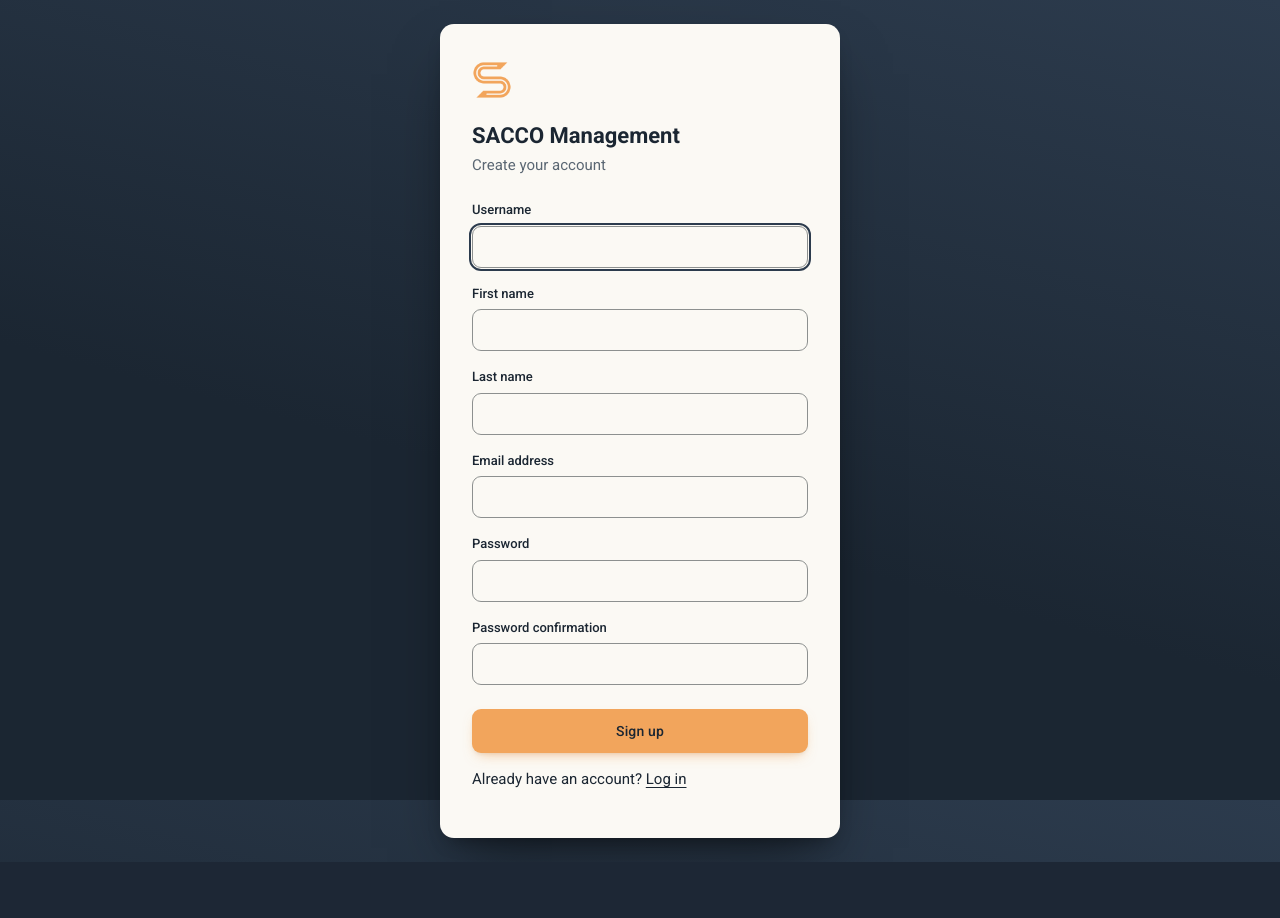
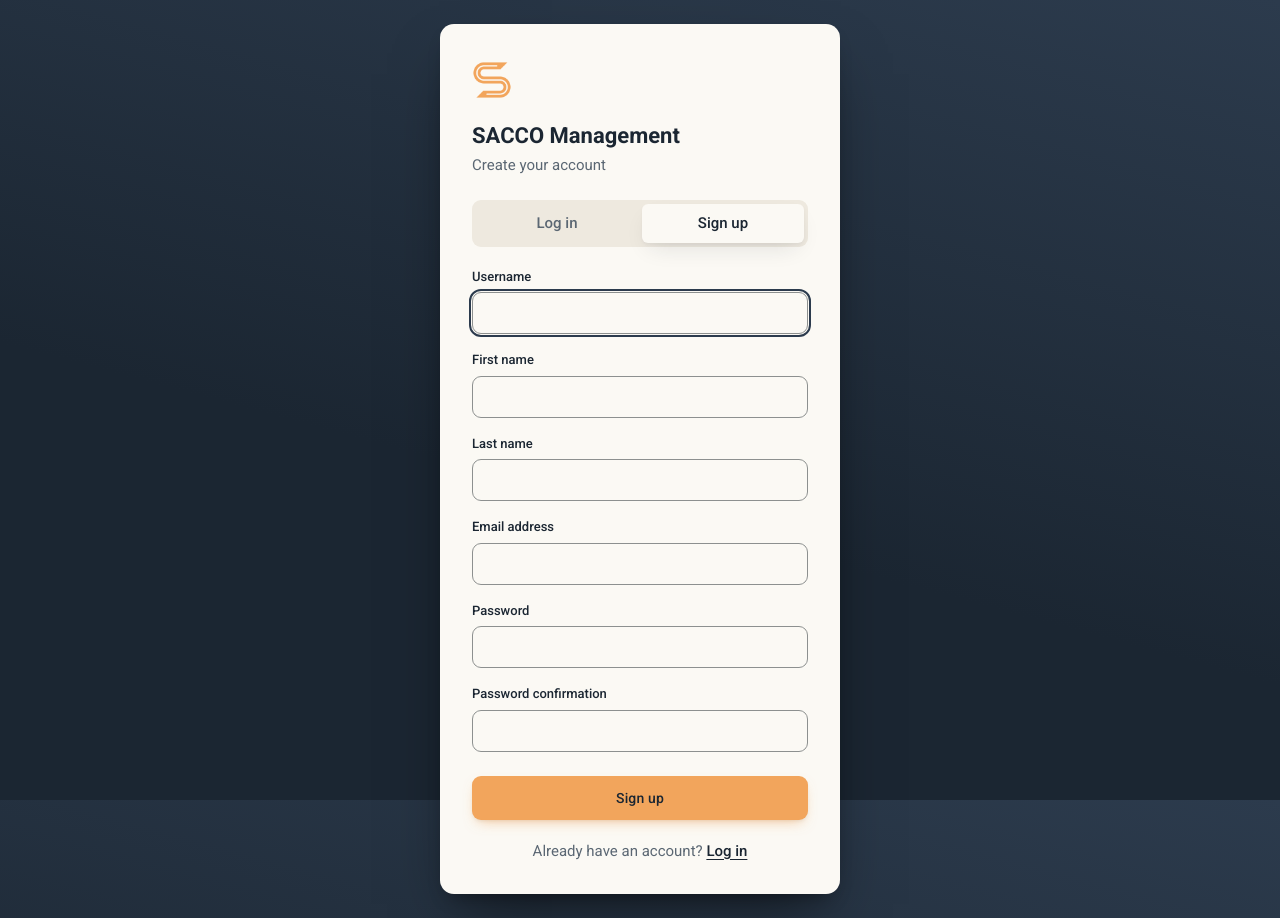
Before and after one commit to Al-Farhan-Seg/sacco-web-app, a Django app: page /sign-up/ in a window 1280 px wide. Before the commit the page ends 862 px from the top, so only its background shows below. Run offline with Django 5.2, Linux system fonts and the light colour scheme.

Commit message:
Share one auth layout between login and sign-up

```diff
--- a/static/css/app.css
+++ b/static/css/app.css
@@ -860,6 +860,42 @@ textarea {
   margin: 0;
 }
 
+.auth-switch {
+  display: grid;
+  grid-template-columns: 1fr 1fr;
+  gap: 4px;
+  padding: 4px;
+  margin: 0 0 20px;
+  border-radius: var(--radius-control);
+  background: var(--palladian);
+}
+
+.auth-switch a {
+  padding: 8px 12px;
+  border-radius: calc(var(--radius-control) - 3px);
+  color: var(--muted);
+  font-weight: 500;
+  text-align: center;
+  text-decoration: none;
+}
+
+.auth-switch a[aria-current="page"] {
+  background: var(--card);
+  color: var(--abyssal);
+  box-shadow: var(--shadow-card);
+}
+
+.auth-foot {
+  margin: 20px 0 0;
+  color: var(--muted);
+  text-align: center;
+}
+
+.auth-foot a {
+  color: var(--abyssal);
+  font-weight: 500;
+}
+
 /* Small screens: the rail becomes a compact bar above the content.
    Brand and log out share the first row; the pages are one sideways-scrolling row. */
 
--- /dev/null
+++ b/templates/auth_base.html
@@ -0,0 +1,25 @@
+{% extends "base.html" %}
+{% load static %}
+
+{% comment %}
+  The centred card shared by the login and sign-up pages. It replaces the sidebar shell
+  from base.html. Each page fills in `title`, `subtitle`, `auth_form` and `auth_foot`.
+{% endcomment %}
+
+{% block body_attrs %} class="auth"{% endblock %}
+
+{% block shell %}
+<main class="auth-card">
+  <img class="brand-logo" src="{% static 'img/logo.png' %}" alt="" width="40" height="40">
+  <h1 class="auth-title">SACCO Management</h1>
+  <p class="auth-sub">{% block subtitle %}{% endblock %}</p>
+
+  <div class="auth-switch" role="group" aria-label="Log in or sign up">
+    <a href="{% url 'login' %}"{% if request.path == "/login/" %} aria-current="page"{% endif %}>Log in</a>
+    <a href="{% url 'sign_up' %}"{% if request.path == "/sign-up/" %} aria-current="page"{% endif %}>Sign up</a>
+  </div>
+
+  {% block auth_form %}{% endblock %}
+  <p class="auth-foot">{% block auth_foot %}{% endblock %}</p>
+</main>
+{% endblock %}
--- a/templates/base.html
+++ b/templates/base.html
@@ -10,7 +10,8 @@
     <link rel="stylesheet" href="https://fonts.googleapis.com/css2?family=Roboto:wght@400;500;700&display=swap">
     <link rel="stylesheet" href="{% static 'css/app.css' %}">
   </head>
-  <body>
+  <body{% block body_attrs %}{% endblock %}>
+    {% block shell %}
     <div class="shell">
       {% include "partials/_sidebar.html" %}
 
@@ -23,6 +24,7 @@
         {% block content %}{% endblock %}
       </main>
     </div>
+    {% endblock %}
 
     {% if messages %}
       <div class="toasts" role="status" aria-live="polite">
--- a/templates/registration/sign_up.html
+++ b/templates/registration/sign_up.html
@@ -1,21 +1,9 @@
-{% load static %}<!doctype html>
-<html lang="en">
-  <head>
-    <meta charset="UTF-8">
-    <meta name="viewport" content="width=device-width, initial-scale=1.0">
-    <title>Sign up · SACCO Management</title>
-    <link rel="icon" type="image/png" href="{% static 'img/logo.png' %}">
-    <link rel="preconnect" href="https://fonts.googleapis.com">
-    <link rel="preconnect" href="https://fonts.gstatic.com" crossorigin>
-    <link rel="stylesheet" href="https://fonts.googleapis.com/css2?family=Roboto:wght@400;500;700&display=swap">
-    <link rel="stylesheet" href="{% static 'css/app.css' %}">
-  </head>
-  <body class="auth">
-    <main class="auth-card">
-      <img class="brand-logo" src="{% static 'img/logo.png' %}" alt="" width="40" height="40">
-      <h1 class="auth-title">SACCO Management</h1>
-      <p class="auth-sub">Create your account</p>
+{% extends "auth_base.html" %}
 
+{% block title %}Sign up{% endblock %}
+{% block subtitle %}Create your account{% endblock %}
+
+{% block auth_form %}
 <form method="post" action="{% url 'sign_up' %}" class="auth-form" novalidate>
   {% csrf_token %}
   {% if form.non_field_errors %}
@@ -30,7 +18,6 @@
   {% endfor %}
   <button type="submit" class="btn btn-primary btn-block">Sign up</button>
 </form>
-      <p class="auth-switch">Already have an account? <a href="{% url 'login' %}">Log in</a></p>
-    </main>
-  </body>
-</html>
+{% endblock %}
+
+{% block auth_foot %}Already have an account? <a href="{% url 'login' %}">Log in</a>{% endblock %}
```
Also changed, not shown: core/tests.py (+18 -0 lines), templates/registration/login.html (+8 -20 lines). Lines whose indentation alone changed are shown as unchanged.
